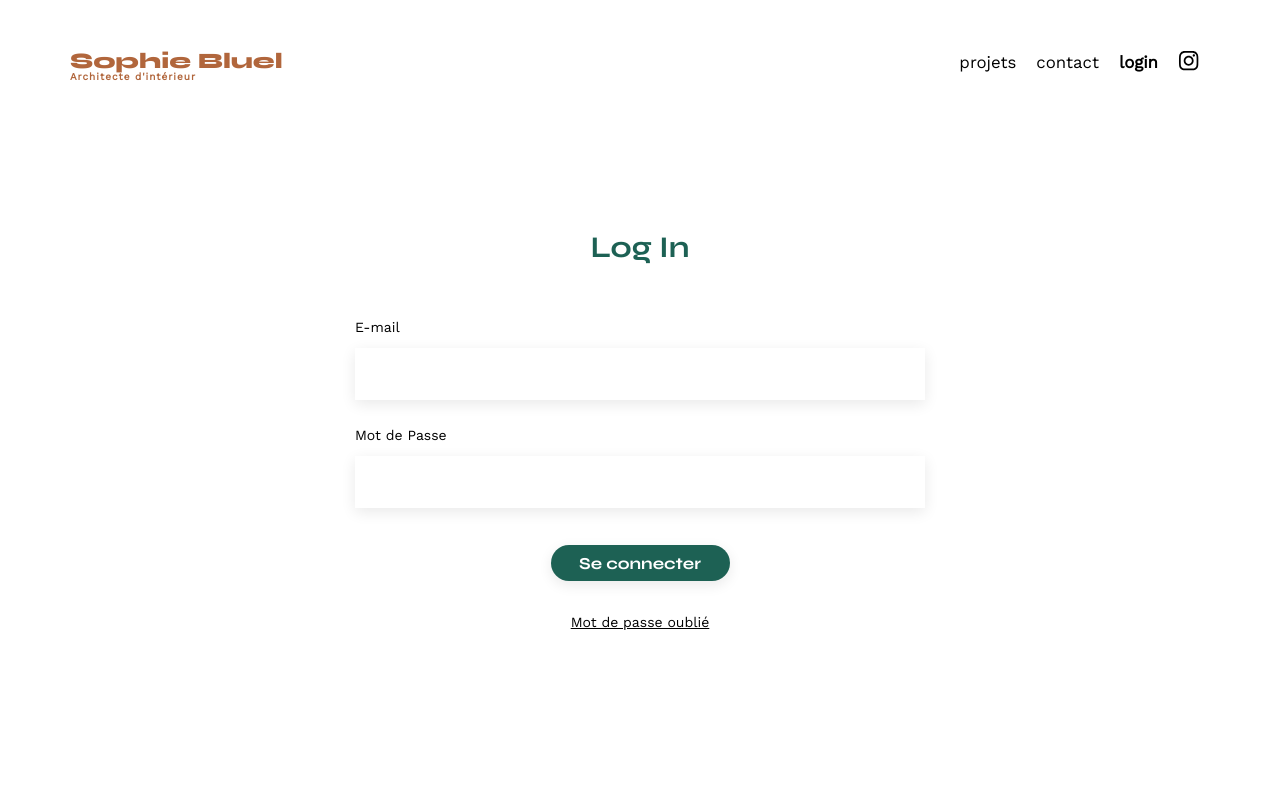
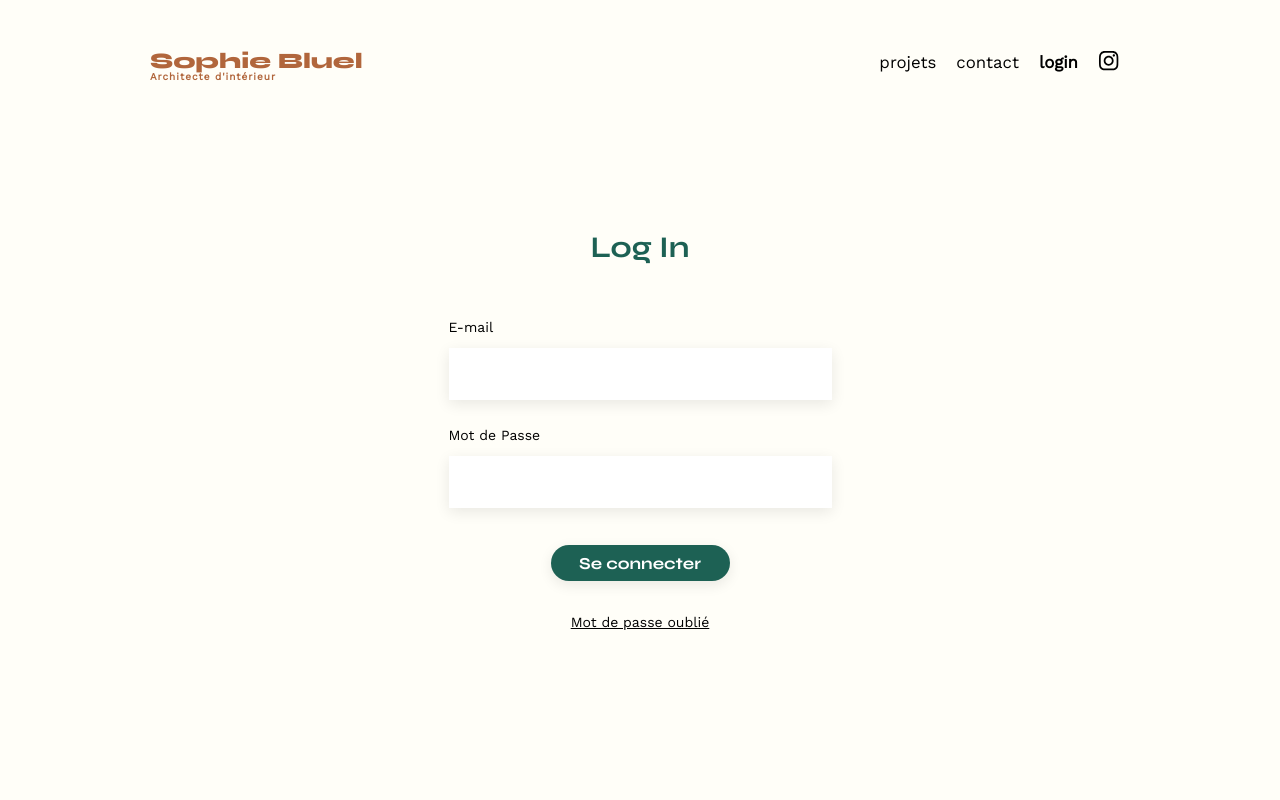
Before and after one commit to Eh-Dev-sly/SOPHIE-BLUEL-Projet-3-, a plain HTML site: page FrontEnd/login.html in a window 1280 px wide. Shown: the top 800 px of the page. Drawn offline with nearby package versions, Linux system fonts and the light colour scheme.

Commit message:
Fix Commit

```diff
--- a/FrontEnd/assets/login.css
+++ b/FrontEnd/assets/login.css
@@ -48,15 +48,15 @@ table {
 }
 /** end reset css**/
 body {
-	max-width: 1140px;
 	margin:auto;
 	font-family: 'Work Sans' ;
 	font-size: 14px;
+	background-color: #FFFEF8;
 }
 header {
 	display: flex;
 	justify-content: space-between;
-	margin: 50px 0
+	margin: 50px 150px;
 }
 header li a{
     text-decoration: none;
@@ -123,6 +123,7 @@ li:hover {
     display: flex;
     flex-direction: column;
     justify-content: center;
+	align-items: center;
 }
 #login > * {
 	text-align: center;
@@ -140,6 +141,7 @@ li:hover {
 	font-size: 1.2em;
 	border: none;
 	box-shadow: 0px 4px 14px rgba(0, 0, 0, 0.09);
+	width : 379px;
 }
 #login label {
 	margin: 2em 0 1em 0;
@@ -156,7 +158,7 @@ input[type="submit"]{
 	background-color: #1D6154;
 	margin : 2em auto ;
     margin-top: 37px;
-	width: 179px;
+	max-width: 179px;
     max-height: 36px;
 	text-align: center;
 	border-radius: 60px ;
--- a/FrontEnd/js/app.js
+++ b/FrontEnd/js/app.js
@@ -179,7 +179,7 @@ document.addEventListener("DOMContentLoaded", () => {
   if (token) {
     document.querySelector('.editor_mode').style.display = 'flex';
     document.querySelector('.btn_editor').style.display = 'flex';
-    document.querySelector('header').style.margin = '38px 50px 150px';
+    document.querySelector('header').style.margin = '38px 150px 150px';
     document.querySelector('.login').style.display = 'none';
     document.querySelector('.logout').style.display = 'flex';
     document.querySelector('.filter').style.display = 'none';
```
